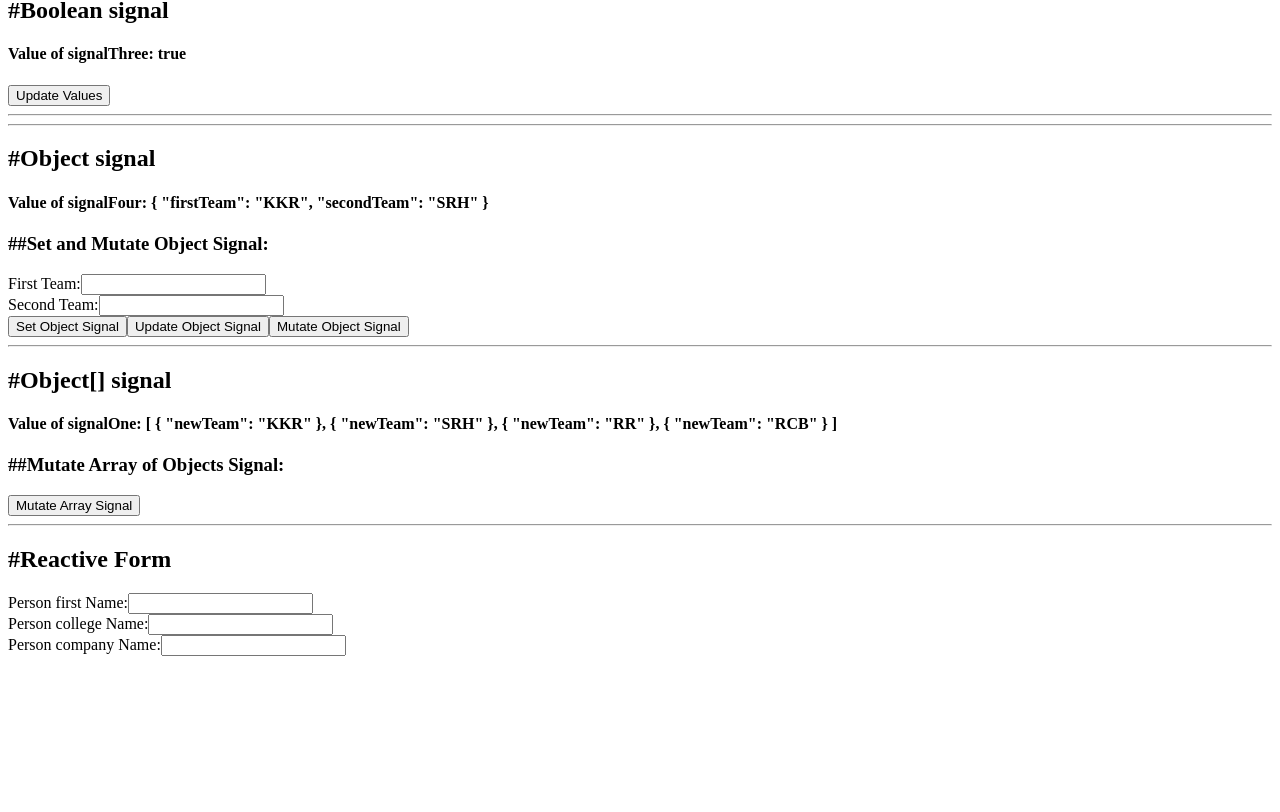
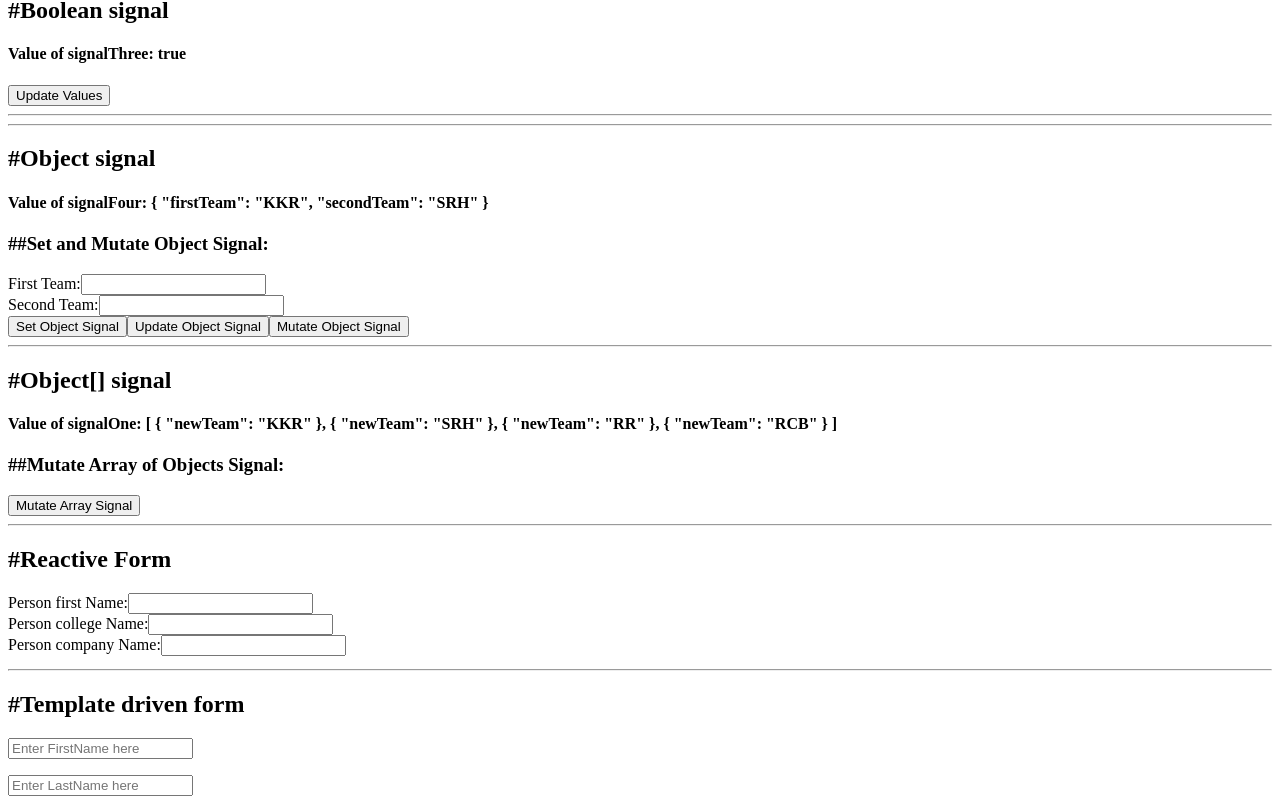
Before and after one commit to vivek-vaghasiya20/bacancy-angular-training, an Angular app: page / in a window 1280 px wide. Shown: the part 339-1151 px from the top of the page. Before the commit the page ends 1008 px from the top, so only its background shows below. Built offline with nearby package versions, Linux system fonts and the light colour scheme.

Commit message:
implement template Driven form.

```diff
--- a/src/app/app.component.html
+++ b/src/app/app.component.html
@@ -7,3 +7,7 @@
 <hr />
 
 <app-task-three></app-task-three>
+
+<hr />
+
+<app-task-four></app-task-four>
--- a/src/app/feature/feature.module.ts
+++ b/src/app/feature/feature.module.ts
@@ -5,6 +5,7 @@ import { TaskOneChildComponent } from './task-one-child/task-one-child.component
 import { TaskOneParentComponent } from './task-one-parent/task-one-parent.component';
 import { TaskThreeComponent } from './task-three/task-three.component';
 import { TaskTwoComponent } from './task-two/task-two.component';
+import { TaskFourComponent } from './task-four/task-four.component';
 
 @NgModule({
   declarations: [
@@ -12,6 +13,7 @@ import { TaskTwoComponent } from './task-two/task-two.component';
     TaskOneParentComponent,
     TaskTwoComponent,
     TaskThreeComponent,
+    TaskFourComponent,
   ],
   imports: [CommonModule, FormsModule, ReactiveFormsModule],
   exports: [
@@ -19,6 +21,7 @@ import { TaskTwoComponent } from './task-two/task-two.component';
     TaskOneChildComponent,
     TaskTwoComponent,
     TaskThreeComponent,
+    TaskFourComponent,
   ],
 })
 export class FeatureModule {}
--- /dev/null
+++ b/src/app/feature/task-four/task-four.component.html
@@ -0,0 +1,25 @@
+<h2>#Template driven form</h2>
+<form>
+  <div class="form-group">
+    <input
+      type="text"
+      class="form-control"
+      placeholder="Enter FirstName here"
+      name="firstName"
+      [value]="firstName()"
+      (input)="changeName($event)"
+    />
+    <p class="fs-5">{{ firstName() }}</p>
+  </div>
+  <div class="form-group">
+    <input
+      type="text"
+      class="form-control"
+      placeholder="Enter LastName here"
+      name="lastName"
+      (ngModelChange)="lastName.set($event)"
+      [ngModel]="lastName()"
+    />
+    <p class="fs-5">{{ lastName() }}</p>
+  </div>
+</form>
--- /dev/null
+++ b/src/app/feature/task-four/task-four.component.ts
@@ -0,0 +1,16 @@
+import { Component, WritableSignal, signal } from '@angular/core';
+
+@Component({
+  selector: 'app-task-four',
+  templateUrl: './task-four.component.html',
+  styleUrls: ['./task-four.component.scss'],
+})
+export class TaskFourComponent {
+  public firstName: WritableSignal<string> = signal<string>('');
+  public lastName: WritableSignal<string> = signal<string>('');
+
+  public changeName(event: Event): void {
+    const inputElement = event.target as HTMLInputElement;
+    this.firstName.set(inputElement.value);
+  }
+}
```
Also changed, not shown: src/app/feature/task-four/task-four.component.scss (added), 1 other file (tests, documents, lock files or other folders).
